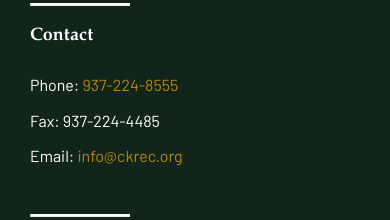
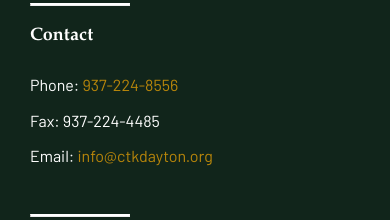
Before and after one commit to jonmcgill/ckrec, a Next.js app: page / in a window 390 px wide. Shown: the part 2491-2711 px from the top of the page. Built offline with nearby package versions, Linux system fonts and the light colour scheme; a web font is replaced by a local one.

Commit message:
Update phone number, info email domain
Update phone number, info email domain

```diff
--- a/components/Footer.js
+++ b/components/Footer.js
@@ -28,7 +28,7 @@ export default function Footer() {
                 <li>
                   Phone:
                   {' '}
-                  <a href="tel:937-224-8555">937-224-8555</a>
+                  <a href="tel:937-224-8556">937-224-8556</a>
                 </li>
                 <li>
                   Fax: 937-224-4485
@@ -36,7 +36,7 @@ export default function Footer() {
                 <li>
                   Email:
                   {' '}
-                  <a href="mailto:info@ckrec.org">info@ckrec.org</a>
+                  <a href="mailto:info@ctkdayton.org">info@ctkdayton.org</a>
                 </li>
               </ul>
             </div>
```
